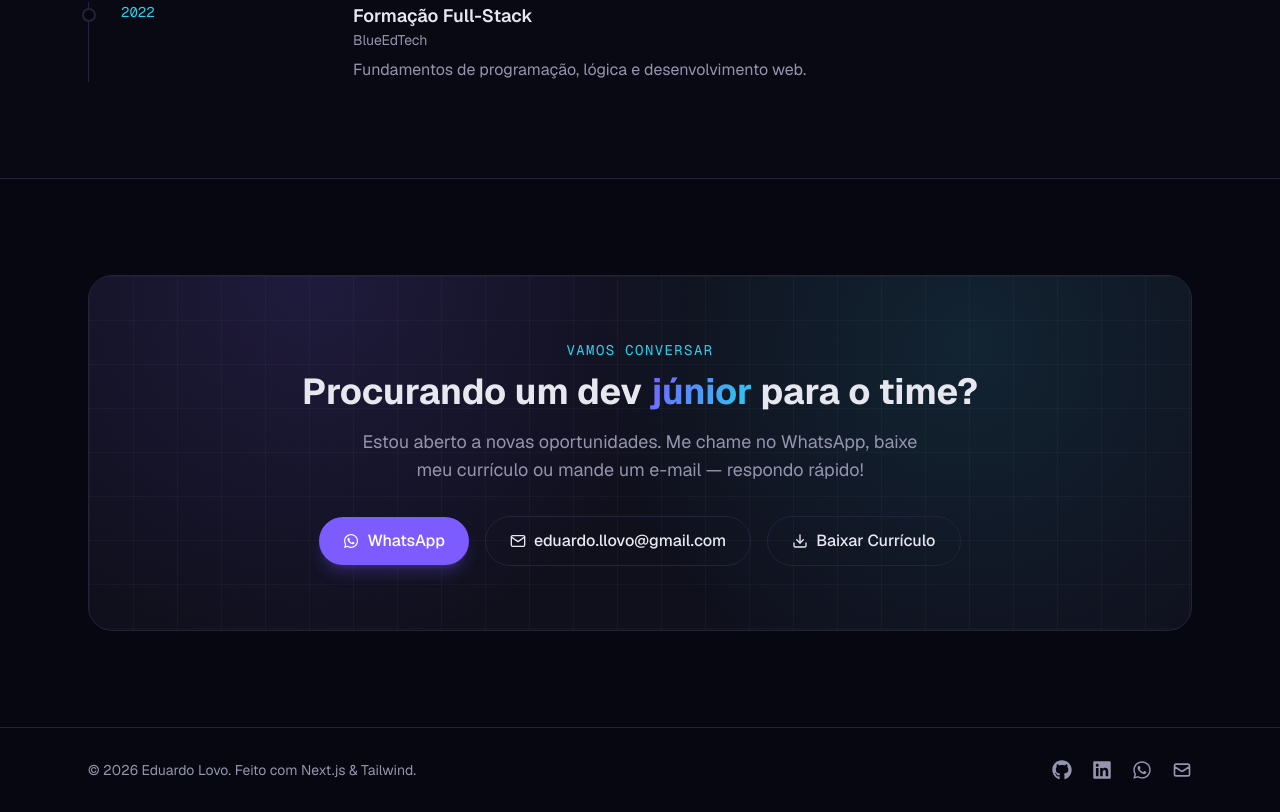
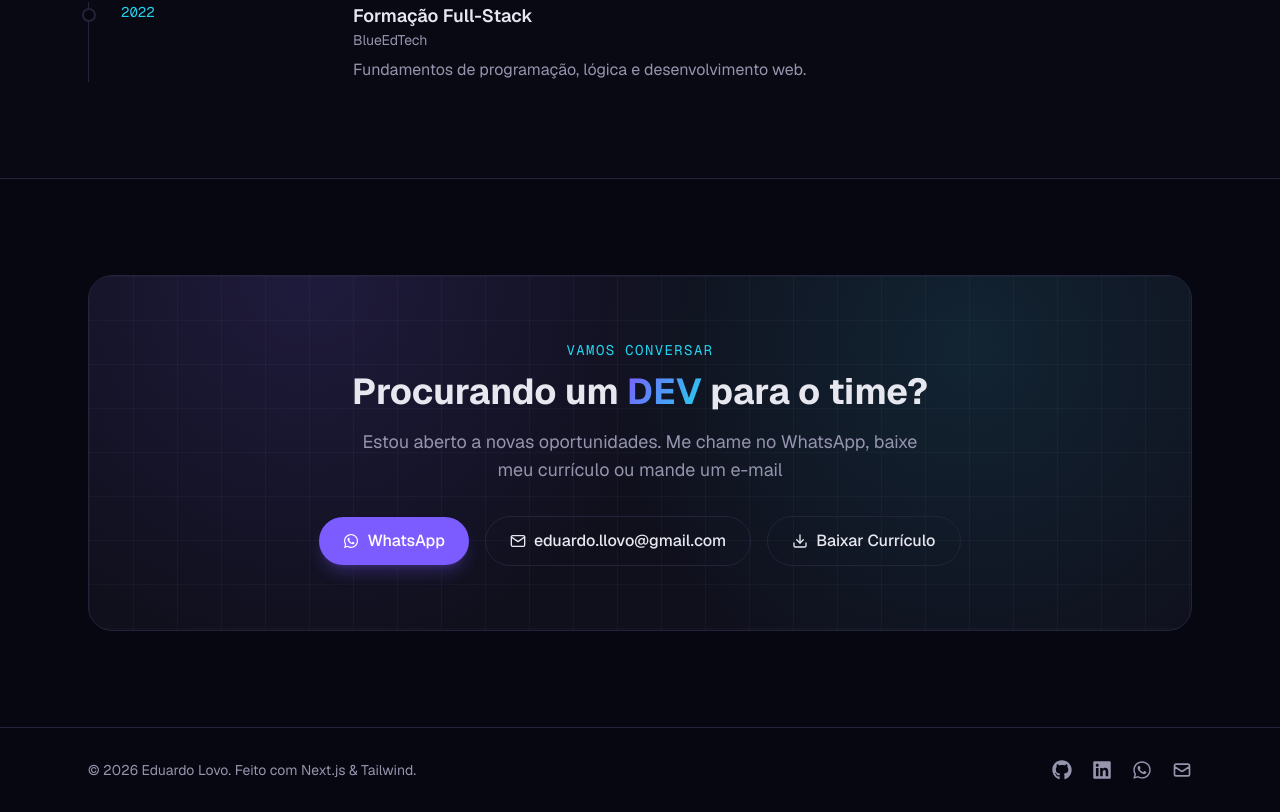
Before and after one commit to EduardoLovo/Eduardo-Lovo-Portfolio, a Next.js app: page / in a window 1280 px wide. Shown: the part 6185-6997 px from the top of the page. Built offline with nearby package versions, Linux system fonts and the light colour scheme.

Commit message:
feat: frase da sessão VAMOS CONVERSAR atualizada

```diff
--- a/src/components/Contact.tsx
+++ b/src/components/Contact.tsx
@@ -12,12 +12,12 @@ export default function Contact() {
             Vamos conversar
           </p>
           <h2 className="mt-3 text-3xl font-bold sm:text-4xl">
-            Procurando um dev <span className="text-gradient">júnior</span> para o
+            Procurando um <span className="text-gradient">DEV</span> para o
             time?
           </h2>
           <p className="mx-auto mt-4 max-w-xl text-lg text-muted">
             Estou aberto a novas oportunidades. Me chame no WhatsApp, baixe meu
-            currículo ou mande um e-mail — respondo rápido!
+            currículo ou mande um e-mail
           </p>
 
           <div className="mt-8 flex flex-wrap items-center justify-center gap-4">
```
